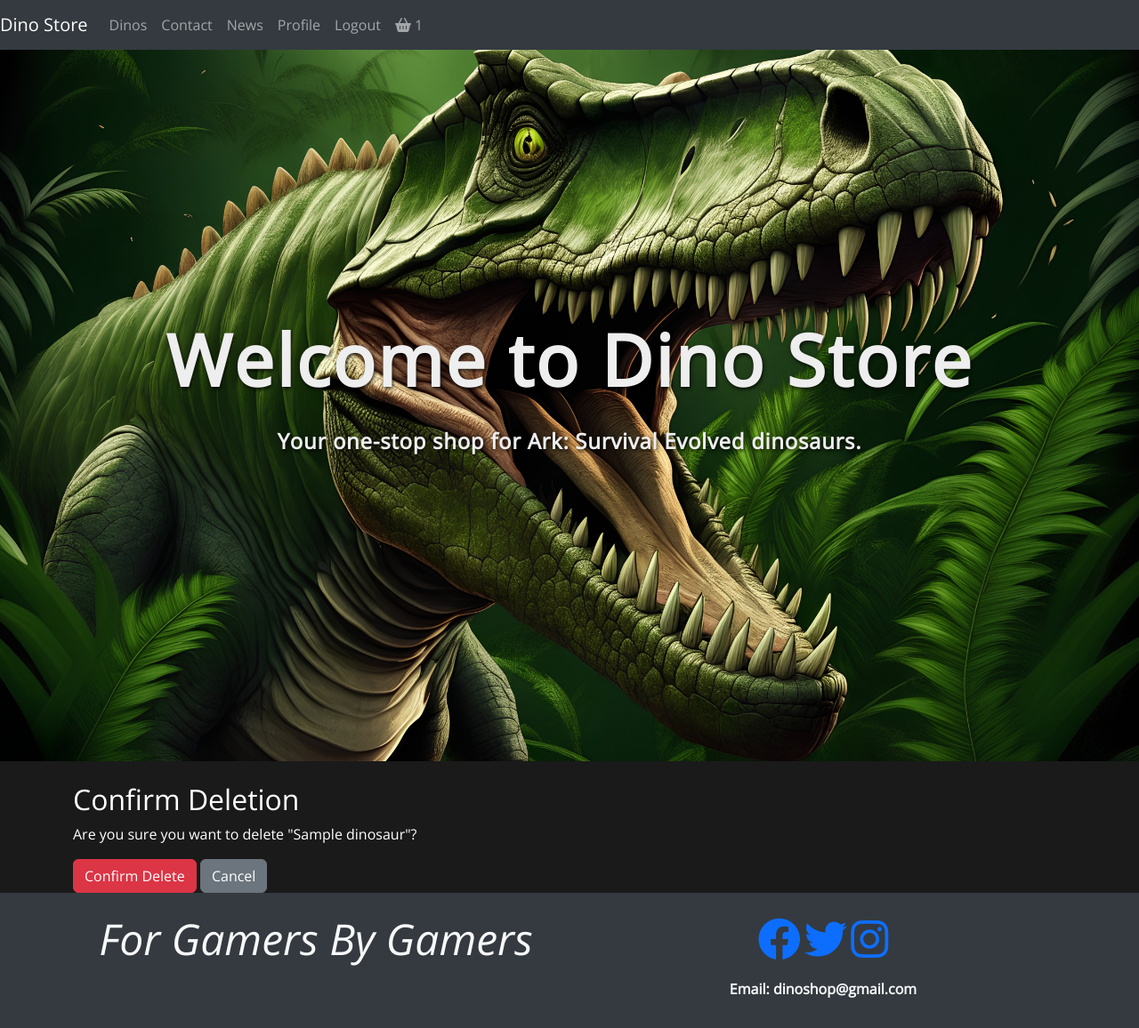
After one commit to EmcioN/Dino_Shop, a Django app: page /products/dinosaur/delete/1/ in a window 1280 px wide. The commit adds this page. Shown: the whole page at 89% size. Run offline with Django 4.2, Linux system fonts and the light colour scheme; a user stored in the database is signed in; tables that the repository leaves empty hold one stand-in row (values such as "Sample post"); some libraries are stand-ins or nearby versions; some web fonts are replaced.

Commit message:
Add delete dino button with logic to it, add confirm delete html

```diff
--- a/products/forms.py
+++ b/products/forms.py
@@ -4,4 +4,4 @@ from .models import Dinosaur
 class DinosaurForm(forms.ModelForm):
     class Meta:
         model = Dinosaur
-        fields = ['name', 'description', 'price', 'health', 'attack_power', 'server', 'image']
+        fields = ['name', 'description', 'price', 'health', 'attack_power', 'server', 'image','video_url' ]
--- a/products/templates/products/add_dinosaur.html
+++ b/products/templates/products/add_dinosaur.html
@@ -5,8 +5,6 @@
 <form method="post" enctype="multipart/form-data">
     {% csrf_token %}
     {{ form.as_p }}
-    <label for="id_video_url">Video URL:</label>
-    <input type="url" name="video_url" id="id_video_url">
     <button type="submit">Submit</button>
 </form>
 {% endblock %}
--- /dev/null
+++ b/products/templates/products/confirm_delete.html
@@ -0,0 +1,13 @@
+{% extends 'base.html' %}
+
+{% block content %}
+<div class="container mt-4">
+    <h2>Confirm Deletion</h2>
+    <p>Are you sure you want to delete "{{ dinosaur.name }}"?</p>
+    <form method="post">
+        {% csrf_token %}
+        <input type="submit" class="btn btn-danger" value="Confirm Delete">
+        <a href="{% url 'all_dinosaurs' %}" class="btn btn-secondary">Cancel</a>
+    </form>
+</div>
+{% endblock %}
--- a/products/urls.py
+++ b/products/urls.py
@@ -5,5 +5,6 @@ urlpatterns = [
     path('dinosaurs/', views.all_dinosaurs, name='all_dinosaurs'),
     path('add/', views.add_dinosaur, name='add_dinosaur'),
     path('dinosaur/<int:dinosaur_id>/', views.item_page, name='item_page'),
+    path('dinosaur/delete/<int:dinosaur_id>/', views.delete_dinosaur, name='delete_dinosaur'),
 
 ]
--- a/products/views.py
+++ b/products/views.py
@@ -2,6 +2,8 @@ from django.shortcuts import render, redirect, get_object_or_404
 from .models import Dinosaur, Sale
 from .forms import DinosaurForm
 from urllib.parse import urlparse, parse_qs
+from django.contrib.auth.decorators import login_required, user_passes_test
+
 
 def all_dinosaurs(request):
     dinosaurs = Dinosaur.objects.all()
@@ -37,3 +39,15 @@ def convert_youtube_url_to_embed(url):
         return embed_url
     else:
         return None
+
+def is_superuser(user):
+    return user.is_superuser
+
+@login_required
+@user_passes_test(is_superuser)
+def delete_dinosaur(request, dinosaur_id):
+    dinosaur = get_object_or_404(Dinosaur, id=dinosaur_id)
+    if request.method == 'POST':
+        dinosaur.delete()
+        return redirect('all_dinosaurs')
+    return render(request, 'products/confirm_delete.html', {'dinosaur': dinosaur})
--- a/static/css/style.css
+++ b/static/css/style.css
@@ -82,6 +82,21 @@ body {
     font-size: 3rem;
 }
 
+.video-container {
+    position: relative;
+    padding-bottom: 56.25%;
+    padding-top: 25px;
+    height: 0;
+}
+
+.video-container iframe {
+    position: absolute;
+    top: 0;
+    left: 0;
+    width: 100%;
+    height: 100%;
+}
+
 .social-icon {
     font-size: 3rem;
 }
```
Also changed, not shown: products/templates/item_page.html (+14 -2 lines), media/product_images/argentavis.png (added), media/product_images/glogo.png (added), media/product_images/herotrex.jpeg (added).
